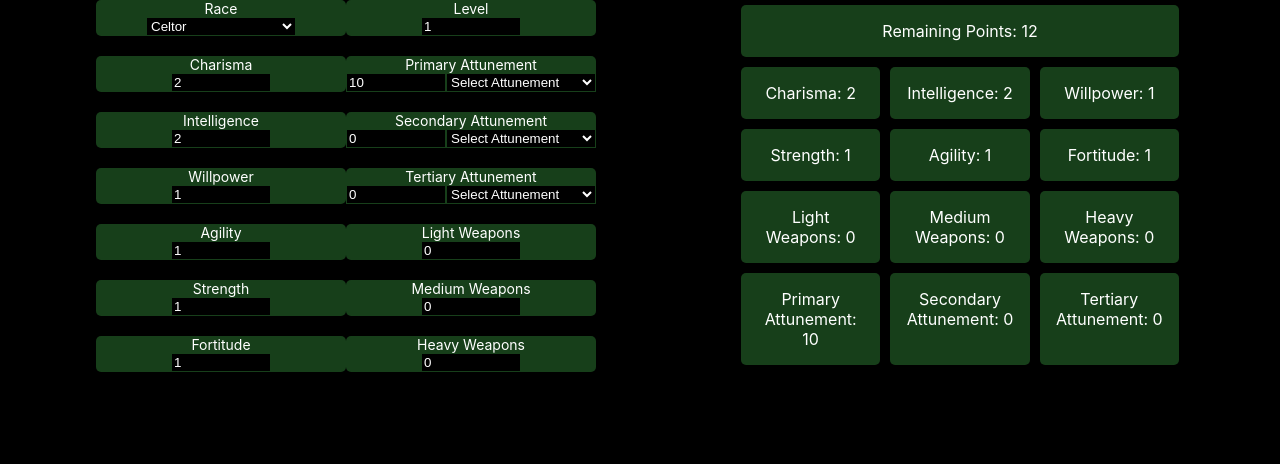
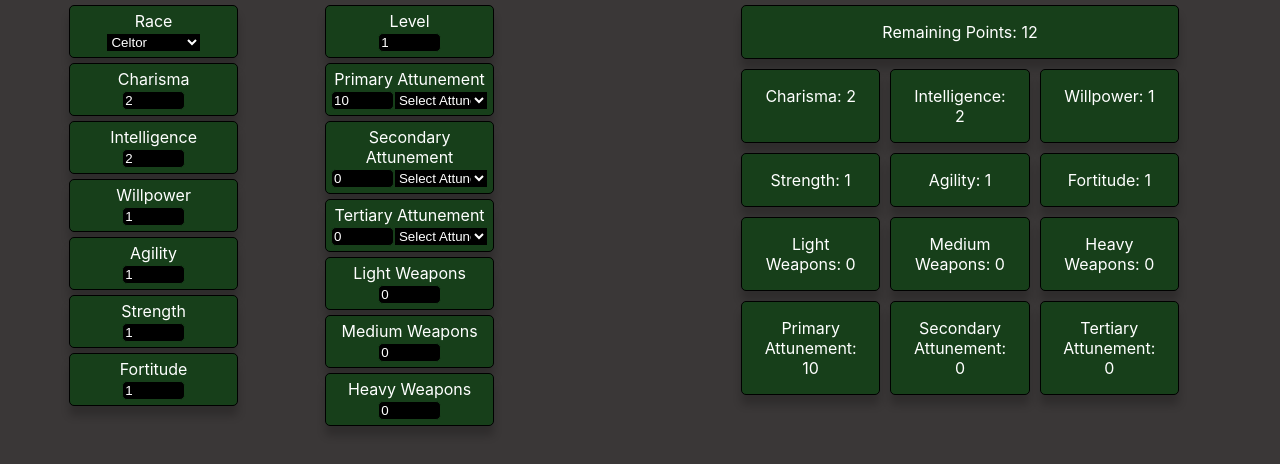
Before and after one commit to RedalarHouseVoid/Deepwoken-Build, a React (Create React App) app: page / in a window 1280 px wide. Shown: the top 464 px of the page. Built offline with nearby package versions, Linux system fonts and the light colour scheme.

Commit message:
More stylistic changes and clean up

```diff
--- a/src/App.css
+++ b/src/App.css
@@ -15,25 +15,49 @@
   margin-right: auto;
   margin-bottom: auto;
 }
+.coreAttributes {
+  width: 70%;
+
+
+}
+.secondaryAttributes{
+  width: 70%;
+
+  margin-right: 50px;
+}
 body {
-  background-color: black;
-  color: white
+  background-color: rgb(58, 55, 55);
+  color: rgb(255, 255, 255)
 }
 input[type=text] {
   box-sizing: border-box;
   border: 1px solid rgb(23, 63, 26);
+  border-radius: 5px;
   background-color: black;
   color: white;
   width: 40%;
   position: relative;
-
+  transition: ease-in-out, width .35s ease-in-out;
 
 }
+input[type=text]:focus {
+  width: 250px;
+}
+
+select {
+  box-sizing: border-box;
+  border: 1px solid rgb(23, 63, 26);
+  background-color: black;
+  color: white;
+  width: 60%;
+
+}
+
 
 .main {
   display: grid;
   grid-template-columns: 1fr 1fr;
-
+  width: 100%;
 
 
 }
@@ -48,38 +72,41 @@ input[type=text] {
 }
 .MainInputs {
   display: grid;
-  grid-template-columns: 1fr 1fr
+  grid-template-columns: 1fr 1fr;
+
 }
 .points {
   width: 70%;
 }
 .Input {
-  width: 70%;
+  width: 80%;
 
 
 }
 
-select {
-  box-sizing: border-box;
-  border: 1px solid rgb(23, 63, 26);
-  background-color: black;
-  color: white;
-  width: 60%;
-}
+
 
 
 
 .attr {
-  font-size: 14px;
+  box-shadow: 0 10px 8px 0 rgba(0, 0, 0, 0.2); /* this adds the "card" effect */
+  padding: 5px;
+  border: black 1px solid;
+  border-radius: 5px;
+  text-align: center;
+  background-color: rgb(23, 63, 26);
+  margin: 5px;
+  height: auto;
 
-  background-color: rgb(23, 63, 26);
-  border-radius: 5px;
-  border: rgb(23, 63, 26) 4px;
-  width: 250px;
-  margin-bottom: 20px;
 
-  text-align: center;
+}
+.attr:hover {
 
+  box-shadow: 2px white;
+
+}
+:hover {
+  border-color: white;
 }
 .AttunementDisplay {
 
@@ -91,10 +118,12 @@ select {
 
 
 p {
-  box-shadow: 0 4px 8px 0 rgba(0, 0, 0, 0.2); /* this adds the "card" effect */
+  box-shadow: 0 10px 8px 0 rgba(0, 0, 0, 0.2); /* this adds the "card" effect */
   padding: 16px;
+  border: black 1px solid;
   border-radius: 5px;
   text-align: center;
   background-color: rgb(23, 63, 26);
   margin: 5px;
+  height: auto;
 }
--- a/src/App.js
+++ b/src/App.js
@@ -24,6 +24,43 @@ function App() {
   const [tertiaryAttunement, setTertiaryAttunementName] = useState('none');
 
   let prevRace;
+
+
+
+
+
+
+
+
+
+
+
+
+
+
+
+
+
+
+
+
+
+const talents = {
+  'name': ['description', 'attribute req', 'attribute req', ]
+}
+
+
+
+
+
+
+
+
+
+
+
+
+
 
 function clean() {
     setCharisma(1)
@@ -396,7 +433,7 @@ useEffect(() => {
 
 
 
-        <div>
+        <div class='coreAttributes'>
         <div class='select attr'>
         <form>
         <label>Race</label> <br/>
@@ -545,7 +582,7 @@ useEffect(() => {
 
 
 
-        <div>
+        <div class='secondaryAttributes'>
         <div class='attr'>
         <form>
         <label>Level</label> <br/>
```
